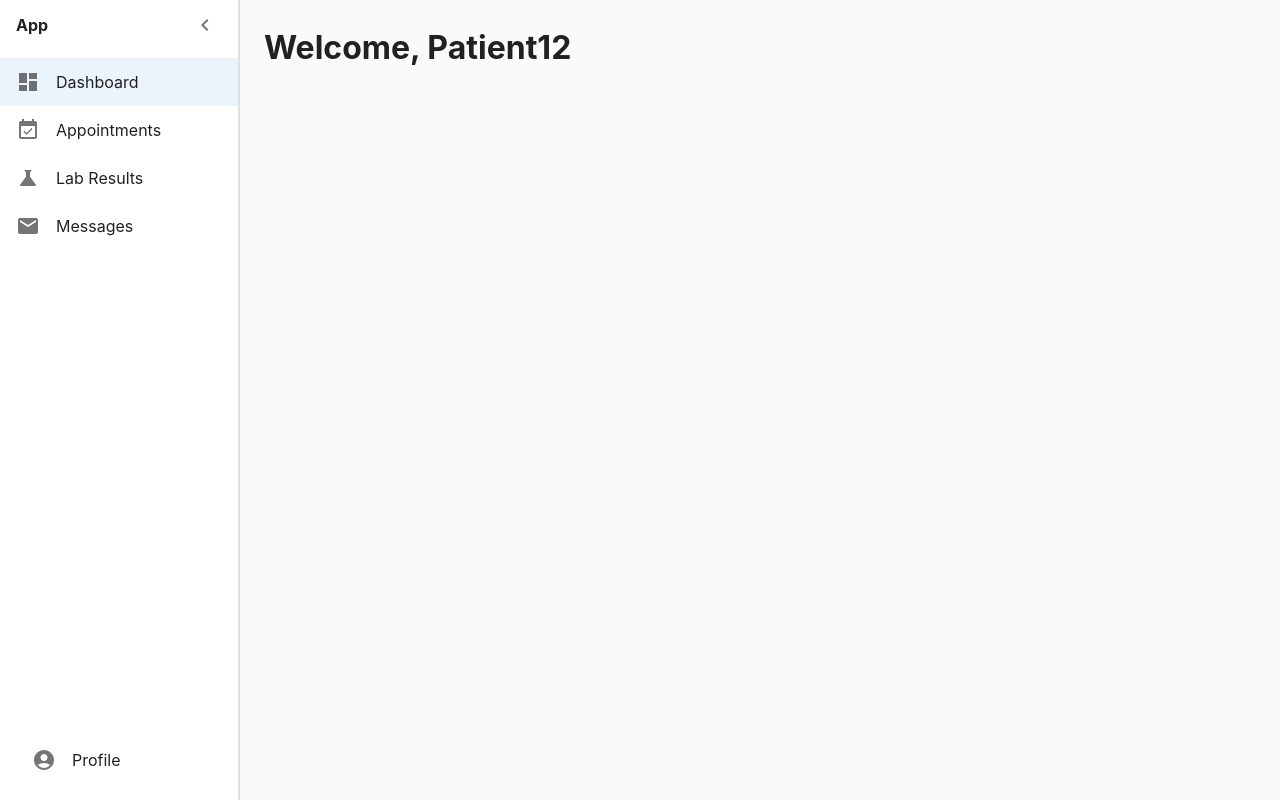
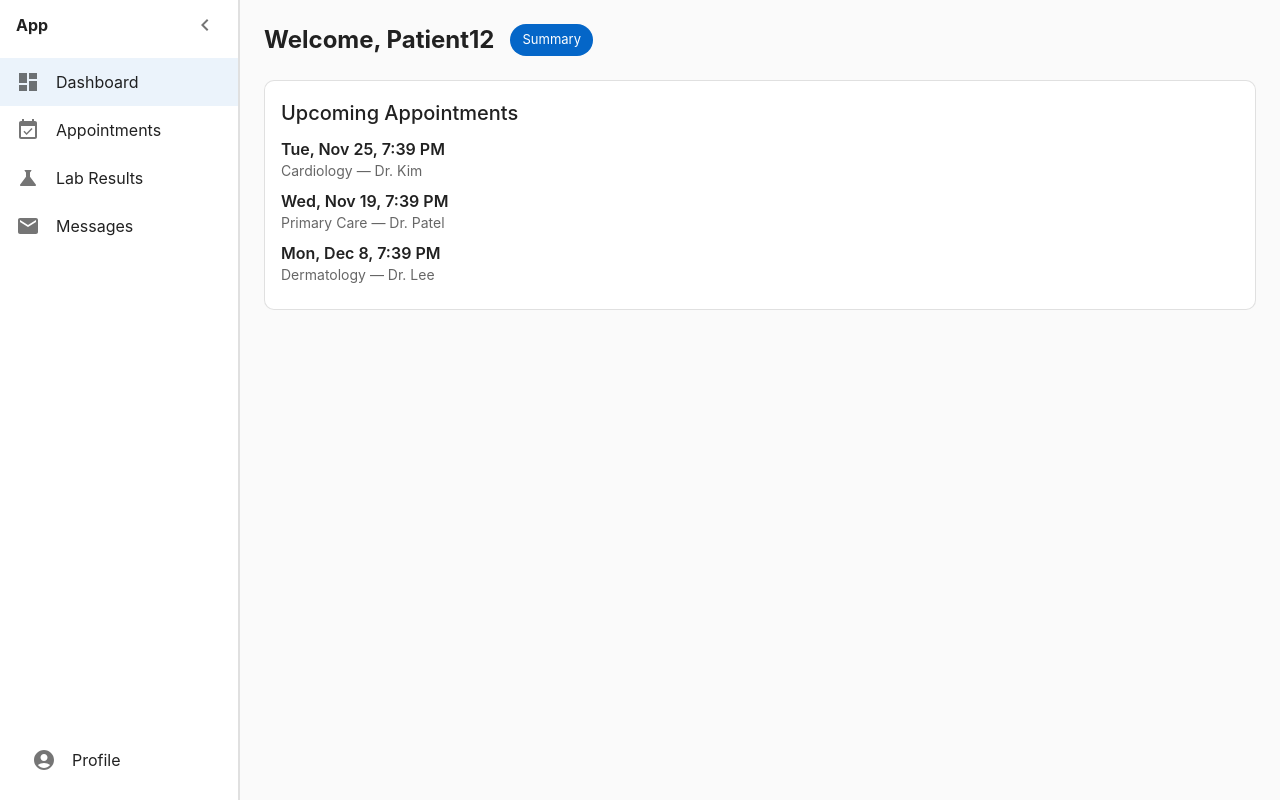
Before and after one commit to akinghill/patient-portal, a React (Vite) app: page / in a window 1280 px wide. Built offline with nearby package versions, Linux system fonts and the light colour scheme.

Commit message:
add appointments to dashboard

```diff
--- a/src/apollo/mocks.ts
+++ b/src/apollo/mocks.ts
@@ -1,5 +1,6 @@
-import type { MockedResponse } from '@apollo/client/testing';
-import { GET_CURRENT_USER } from './queries/user';
+import type { MockedResponse } from '@apollo/client/testing'
+import { daysFromNowIso } from './utils'
+import { GET_CURRENT_USER, GET_APPOINTMENTS } from './queries'
 
 export const mocks: MockedResponse[] = [
   {
@@ -17,4 +18,34 @@ export const mocks: MockedResponse[] = [
       },
     },
   },
-];
+  {
+    request: { query: GET_APPOINTMENTS },
+    result: {
+      data: {
+        appointments: [
+          {
+            id: 'a1',
+            date: daysFromNowIso(1),
+            department: 'Cardiology',
+            clinician: 'Dr. Kim',
+            status: 'SCHEDULED',
+          },
+          {
+            id: 'a2',
+            date: daysFromNowIso(-5),
+            department: 'Primary Care',
+            clinician: 'Dr. Patel',
+            status: 'COMPLETED',
+          },
+          {
+            id: 'a3',
+            date: daysFromNowIso(14),
+            department: 'Dermatology',
+            clinician: 'Dr. Lee',
+            status: 'SCHEDULED',
+          },
+        ],
+      },
+    },
+  },
+]
--- /dev/null
+++ b/src/apollo/queries/appointments.ts
@@ -0,0 +1,13 @@
+import { gql } from '@apollo/client'
+
+export const GET_APPOINTMENTS = gql`
+  query GetAppointments {
+    appointments {
+      id
+      date
+      department
+      clinician
+      status
+    }
+  }
+`
--- /dev/null
+++ b/src/apollo/queries/index.ts
@@ -0,0 +1,2 @@
+export * from './appointments'
+export * from './user'
--- /dev/null
+++ b/src/apollo/utils.ts
@@ -0,0 +1,5 @@
+export const daysFromNowIso = (days: number) => {
+  const d = new Date()
+  d.setDate(d.getDate() + days)
+  return d.toISOString()
+}
--- a/src/features/auth/LoginPage.tsx
+++ b/src/features/auth/LoginPage.tsx
@@ -67,7 +67,7 @@ export default function LoginPage(): JSX.Element {
             {loading ? 'Signing in...' : 'Sign In'}
           </Button>
           <Typography component='p' variant='body2' sx={{ color: 'text.secondary' }}>
-            Use "test@email.com" and '123' to sign in (mocked).
+            "test@email.com" and "123" to sign in (mocked).
           </Typography>
         </Stack>
       </Paper>
--- a/src/features/dashboard/DashboardPage.tsx
+++ b/src/features/dashboard/DashboardPage.tsx
@@ -1,15 +1,47 @@
-import { Stack } from '@mui/material';
-import { useSuspenseQuery } from '@apollo/client';
-import { GET_CURRENT_USER } from '../../apollo/queries/user';
-import type { GetCurrentUserData } from '../../apollo/types';
+import { Box, Card, CardContent, Chip, Grid2 as Grid, Stack, Typography } from '@mui/material'
+import { useSuspenseQuery } from '@apollo/client'
+import { format } from 'date-fns'
+import { GET_CURRENT_USER, GET_APPOINTMENTS } from '../../apollo/queries'
+import type { GetAppointments, GetCurrentUserData } from '../../apollo/types'
 
 export default function DashboardPage(): JSX.Element {
-  const { data } = useSuspenseQuery<GetCurrentUserData>(GET_CURRENT_USER);
+  const { data: userRes } = useSuspenseQuery<GetCurrentUserData>(GET_CURRENT_USER)
+  const { data: appointmentsRes } = useSuspenseQuery<GetAppointments>(GET_APPOINTMENTS)
 
-  const user = data.currentUser;
+  const user = userRes.currentUser
+  const appointments = appointmentsRes.appointments
+
   return (
     <Stack spacing={3}>
-      <h1>Welcome, {user.givenName}</h1>
+      {/* Page Header */}
+      <Box sx={{ display: 'flex', alignItems: 'center', gap: 2 }}>
+        <Typography component='h2' variant='h5' sx={{ fontWeight: 700 }}>
+          Welcome, {user.givenName}
+        </Typography>
+        <Chip color='primary' label='Summary' />
+      </Box>
+
+      {/* Dashboard Cards: Appointments, Labs, Messages */}
+      <Grid size={{ xs: 12, md: 6, lg: 4 }}>
+        <Card variant='outlined'>
+          <CardContent>
+            <Typography variant='h6' sx={{ mb: 1 }}>
+              Upcoming Appointments
+            </Typography>
+            <Stack spacing={1}>
+              {appointments.map((a: any) => (
+                <Box key={a.id}>
+                  <Typography sx={{ fontWeight: 600 }}>{format(new Date(a.date), 'EEE, MMM d, p')}</Typography>
+                  <Typography variant='body2' color='text.secondary'>
+                    {a.department} — {a.clinician}
+                  </Typography>
+                </Box>
+              ))}
+              {appointments.length === 0 ? <Typography variant='body2'>No upcoming appointments.</Typography> : null}
+            </Stack>
+          </CardContent>
+        </Card>
+      </Grid>
     </Stack>
-  );
+  )
 }
```
Also changed, not shown: src/apollo/types.ts (+14 -0 lines), src/routes/AppRoutes.tsx (+14 -14 lines).
